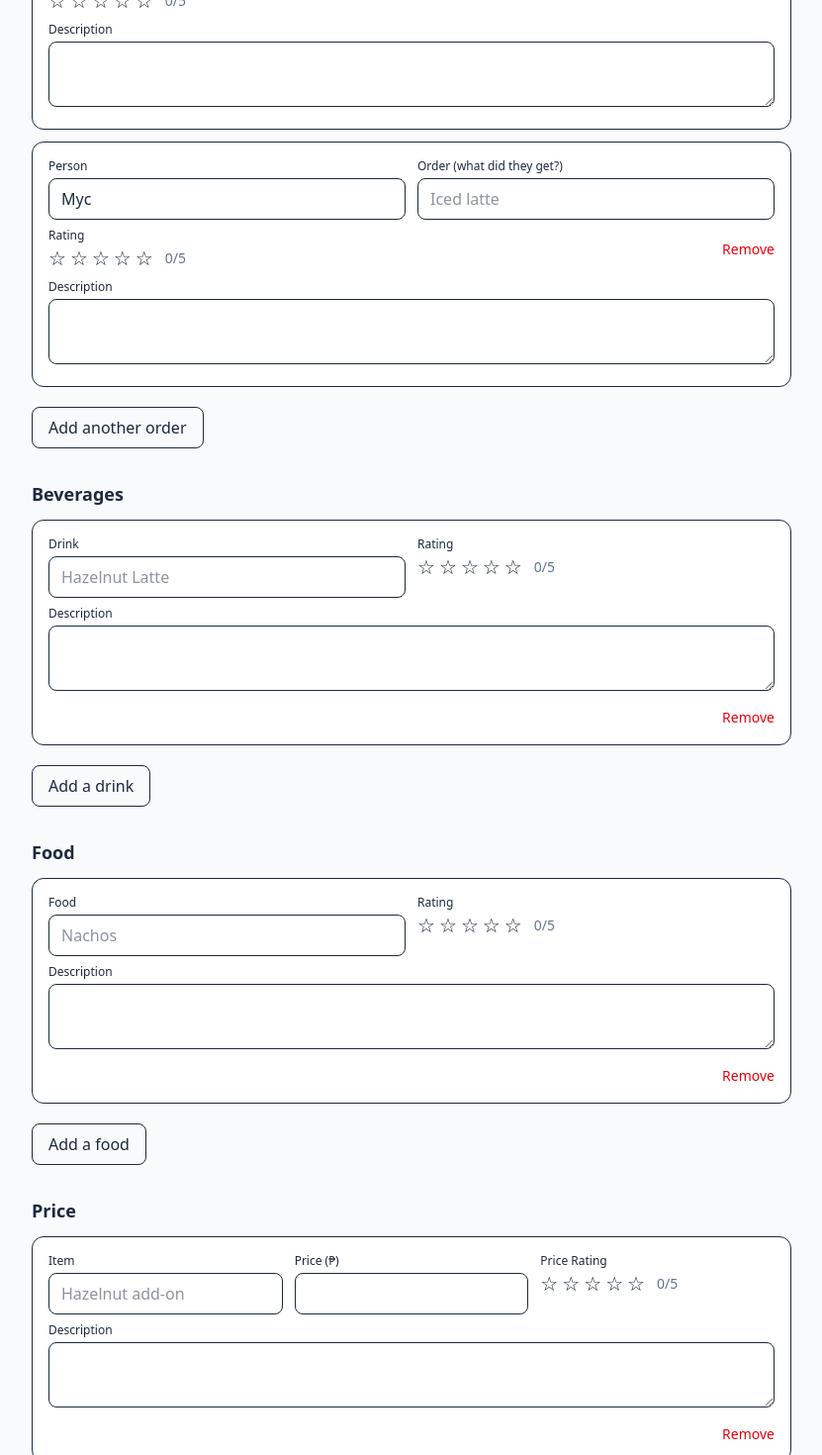
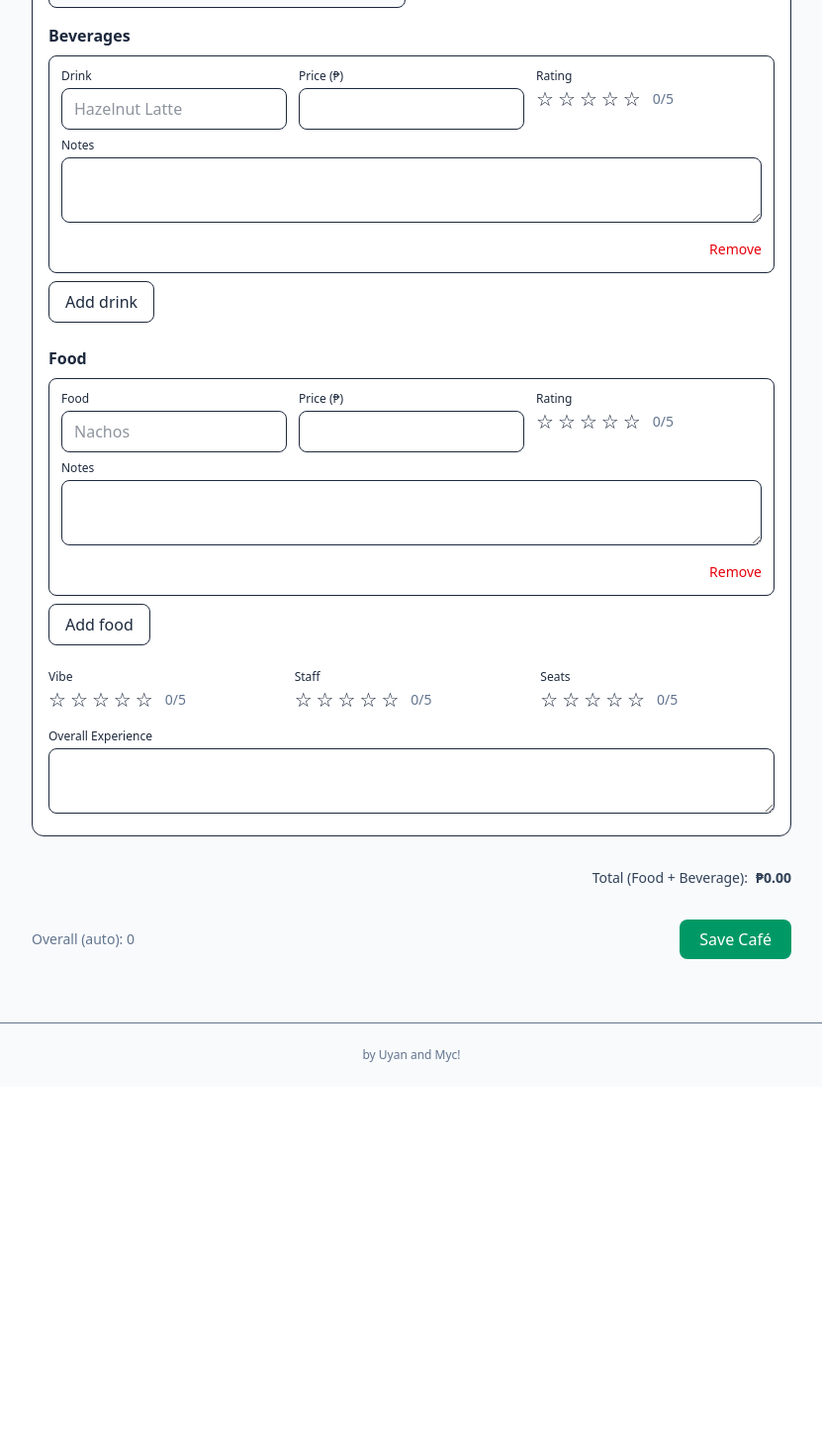
Before and after one commit to Uyaaan/Bean-There, a React (Vite) app: page /cafes/new in a window 1280 px wide. Shown: the part 700-2170 px from the top of the page at 99% size, without its empty margins (224-1055 px from the left). After the commit the page ends 1798 px from the top, so only its background shows below. Built offline with nearby package versions, Linux system fonts and the light colour scheme.

Commit message:
Add new Cafe page: Finished for now

```diff
--- a/src/pages/CafeNew.jsx
+++ b/src/pages/CafeNew.jsx
@@ -1,5 +1,5 @@
 import { useState } from "react";
-import { useNavigate } from "react-router-dom";
+import { useNavigate, useSearchParams } from "react-router-dom";
 
 // Inline localStorage helpers so this page works even without separate utils
 const DB_KEY = "bean-there/db";
@@ -45,6 +45,12 @@ function RatingStars({ value = 0, onChange, max = 5, size = "text-xl" }) {
 
 export default function CafeNew() {
   const nav = useNavigate();
+  const [searchParams] = useSearchParams();
+
+  // Determine who is adding from query param
+  const byParam = (searchParams.get("by") || "uyan").toLowerCase();
+  const initialBy = byParam === "myc" ? "Myc" : "Uyan";
+  const [createdBy, setCreatedBy] = useState(initialBy);
 
   // Basic fields
   const [name, setName] = useState("");
@@ -62,30 +68,56 @@ export default function CafeNew() {
   ];
   const [features, setFeatures] = useState([]);
   const toggleFeature = (f) =>
-    setFeatures((prev) =>
-      prev.includes(f) ? prev.filter((x) => x !== f) : [...prev, f]
-    );
+    setFeatures((prev) => (prev.includes(f) ? prev.filter((x) => x !== f) : [...prev, f]));
 
-  // Item-level ratings
-  const [orders, setOrders] = useState([
-    { person: "Uyan", item: "", rating: 0, notes: "" },
-    { person: "Myc", item: "", rating: 0, notes: "" },
-  ]);
-  const [beverages, setBeverages] = useState([
-    { name: "", rating: 0, notes: "" },
-  ]);
-  const [foods, setFoods] = useState([{ name: "", rating: 0, notes: "" }]);
-  const [prices, setPrices] = useState([
-    { name: "", price: "", valueRating: 0, notes: "" },
-  ]);
+  // Single order tied to creator (no quick-note/price; just overall rating + notes)
+  const [order, setOrder] = useState({ person: initialBy, rating: 0, notes: "" });
 
-  // Row helpers
-  const addRow = (setter, emptyRow) =>
-    setter((prev) => [...prev, emptyRow]);
-  const removeRow = (setter, idx) =>
-    setter((prev) => prev.filter((_, i) => i !== idx));
+  // MULTIPLE drinks & foods
+  const [beverages, setBeverages] = useState([{ name: "", price: "", rating: 0, notes: "" }]);
+  const [foods, setFoods] = useState([{ name: "", price: "", rating: 0, notes: "" }]);
+
+  // Extra ambience ratings
+  const [vibe, setVibe] = useState(0);
+  const [staff, setStaff] = useState(0);
+  const [seats, setSeats] = useState(0);
+
+  // Helpers for dynamic rows
+  const addRow = (setter, emptyRow) => setter((prev) => [...prev, emptyRow]);
+  const removeRow = (setter, idx) => setter((prev) => prev.filter((_, i) => i !== idx));
   const updateRow = (setter, idx, key, val) =>
     setter((prev) => prev.map((row, i) => (i === idx ? { ...row, [key]: val } : row)));
+
+  // Computed helpers
+  const toNumber = (v) => (v === "" || v == null ? 0 : Number(v));
+  const formatPHP = (n) => new Intl.NumberFormat("en-PH", { style: "currency", currency: "PHP" }).format(n || 0);
+  const foodBeverageTotal =
+    beverages.reduce((sum, b) => sum + toNumber(b.price), 0) +
+    foods.reduce((sum, f) => sum + toNumber(f.price), 0);
+
+  const sanitizeNamePriceRating = (arr) =>
+    arr
+      .filter((x) => x.name?.trim() || toNumber(x.price) || x.rating > 0 || x.notes?.trim())
+      .map((x) => ({
+        name: (x.name || "").trim(),
+        price: toNumber(x.price),
+        rating: x.rating || 0,
+        notes: (x.notes || "").trim(),
+      }));
+
+  function calcOverall() {
+    const nums = [
+      order.rating,
+      ...beverages.map((b) => b.rating).filter(Boolean),
+      ...foods.map((f) => f.rating).filter(Boolean),
+      vibe,
+      staff,
+      seats,
+    ].filter(Boolean);
+    if (!nums.length) return 0;
+    const avg = nums.reduce((a, b) => a + b, 0) / nums.length;
+    return Math.round(avg * 10) / 10;
+  }
 
   // Save handler
   const handleSave = (e) => {
@@ -93,69 +125,57 @@ export default function CafeNew() {
     if (!name.trim()) return alert("Café name is required");
 
     const now = new Date().toISOString();
+
     const cafe = {
       id: generateId("cf"),
       name: name.trim(),
       location: location.trim(),
       description: description.trim(),
       features,
-      rating: { overall: calcOverall() },
-      orders: sanitizeOrders(orders),
-      beverages: sanitizeNameRating(beverages),
-      foods: sanitizeNameRating(foods),
-      prices: sanitizePrices(prices),
+      rating: { overall: calcOverall(), vibe, staff, seats },
+      orders: [
+        {
+          person: order.person,
+          rating: order.rating || 0,
+          notes: (order.notes || "").trim(),
+        },
+      ],
+      beverages: sanitizeNamePriceRating(beverages),
+      foods: sanitizeNamePriceRating(foods),
       images: [],
       links: [],
       createdAt: now,
       updatedAt: now,
-      createdBy: "you",
+      createdBy,
     };
 
     upsertCafe(cafe);
     nav("/cafes");
   };
 
-  // Helpers for overall rating + cleanup
-  function calcOverall() {
-    const nums = [
-      ...orders.map((o) => o.rating).filter(Boolean),
-      ...beverages.map((b) => b.rating).filter(Boolean),
-      ...foods.map((f) => f.rating).filter(Boolean),
-      ...prices.map((p) => p.valueRating).filter(Boolean),
-    ];
-    if (!nums.length) return 0;
-    const avg = nums.reduce((a, b) => a + b, 0) / nums.length;
-    return Math.round(avg * 10) / 10; // 1 decimal place
-  }
-
-  const sanitizeNameRating = (arr) =>
-    arr
-      .filter((x) => x.name?.trim())
-      .map((x) => ({ ...x, name: x.name.trim() }));
-
-  const sanitizeOrders = (arr) =>
-    arr
-      .filter((x) => x.item?.trim() || x.rating > 0)
-      .map((x) => ({
-        person: x.person?.trim() || "Unknown",
-        item: x.item.trim(),
-        rating: x.rating || 0,
-        notes: x.notes?.trim() || "",
-      }));
-
-  const sanitizePrices = (arr) =>
-    arr
-      .filter((x) => x.name?.trim())
-      .map((x) => ({
-        name: x.name.trim(),
-        price: Number(x.price) || 0,
-        valueRating: x.valueRating || 0,
-        notes: x.notes?.trim() || "",
-      }));
-
   return (
     <section className="max-w-3xl mx-auto">
-      <h2 className="text-2xl font-bold mb-4">Add a Café</h2>
+      <h2 className="text-2xl font-bold mb-2">Add a Café</h2>
+
+      {/* Adding as toggle */}
+      <div className="mb-4 flex items-center gap-2">
+        <span className="text-sm text-slate-600">Adding as:</span>
+        {["Uyan", "Myc"].map((p) => (
+          <button
+            key={p}
+            type="button"
+            onClick={() => {
+              setCreatedBy(p);
+              setOrder((prev) => ({ ...prev, person: p }));
+            }}
+            className={`rounded-lg border px-3 py-1.5 ${
+              createdBy === p ? "bg-emerald-600 text-white" : "hover:bg-slate-50"
+            }`}
+          >
+            {p}
+          </button>
+        ))}
+      </div>
 
       <form onSubmit={handleSave} className="space-y-8">
         {/* Basics */}
@@ -212,70 +232,31 @@ export default function CafeNew() {
           </div>
         </fieldset>
 
-        {/* Orders (per person) */}
-        <Section title="RATINGS – Orders">
-          {orders.map((o, i) => (
-            <Card key={i}>
+        {/* Single combined order card */}
+        <Section title={`Order for ${createdBy}`}>
+          <Card>
             <div className="grid sm:grid-cols-2 gap-3">
               <div>
                 <label className="block text-xs font-medium mb-1">Person</label>
                 <input
-                    className="w-full rounded-lg border px-3 py-2"
-                    value={o.person}
-                    onChange={(e) => updateRow(setOrders, i, "person", e.target.value)}
+                  className="w-full rounded-lg border px-3 py-2 bg-slate-50"
+                  value={order.person}
+                  readOnly
                 />
               </div>
               <div>
-                  <label className="block text-xs font-medium mb-1">Order (what did they get?)</label>
-                  <input
-                    className="w-full rounded-lg border px-3 py-2"
-                    placeholder="Iced latte"
-                    value={o.item}
-                    onChange={(e) => updateRow(setOrders, i, "item", e.target.value)}
-                  />
+                <label className="block text-xs font-medium mb-1">Overall Rating</label>
+                <RatingStars value={order.rating} onChange={(n) => setOrder((prev) => ({ ...prev, rating: n }))} />
               </div>
             </div>
-              <div className="flex items-center justify-between mt-2">
-                <div>
-                  <span className="block text-xs font-medium mb-1">Rating</span>
-                  <RatingStars
-                    value={o.rating}
-                    onChange={(n) => updateRow(setOrders, i, "rating", n)}
-                  />
-                </div>
-                <button
-                  type="button"
-                  onClick={() => removeRow(setOrders, i)}
-                  className="text-sm text-red-600 hover:underline"
-                >
-                  Remove
-                </button>
-              </div>
-              <div className="mt-2">
-                <label className="block text-xs font-medium mb-1">Description</label>
-                <textarea
-                  className="w-full rounded-lg border px-3 py-2"
-                  rows={2}
-                  value={o.notes}
-                  onChange={(e) => updateRow(setOrders, i, "notes", e.target.value)}
-                />
-              </div>
-            </Card>
-          ))}
-          <AddButton
-            onClick={() =>
-              addRow(setOrders, { person: "", item: "", rating: 0, notes: "" })
-            }
-          >
-            Add another order
-          </AddButton>
-        </Section>
 
-        {/* Beverages */}
-        <Section title="Beverages">
+            {/* Beverages (multiple) */}
+            <div className="mt-4">
+              <h4 className="font-semibold mb-2">Beverages</h4>
+              <div className="space-y-3">
                 {beverages.map((b, i) => (
-            <Card key={i}>
-              <div className="grid sm:grid-cols-2 gap-3">
+                  <div key={i} className="rounded-lg border p-3">
+                    <div className="grid sm:grid-cols-3 gap-3">
                       <div>
                         <label className="block text-xs font-medium mb-1">Drink</label>
                         <input
@@ -286,15 +267,22 @@ export default function CafeNew() {
                         />
                       </div>
                       <div>
+                        <label className="block text-xs font-medium mb-1">Price (₱)</label>
+                        <input
+                          type="number"
+                          min="0"
+                          className="w-full rounded-lg border px-3 py-2"
+                          value={b.price}
+                          onChange={(e) => updateRow(setBeverages, i, "price", e.target.value)}
+                        />
+                      </div>
+                      <div>
                         <label className="block text-xs font-medium mb-1">Rating</label>
-                  <RatingStars
-                    value={b.rating}
-                    onChange={(n) => updateRow(setBeverages, i, "rating", n)}
-                  />
+                        <RatingStars value={b.rating} onChange={(n) => updateRow(setBeverages, i, "rating", n)} />
                       </div>
                     </div>
                     <div className="mt-2">
-                <label className="block text-xs font-medium mb-1">Description</label>
+                      <label className="block text-xs font-medium mb-1">Notes</label>
                       <textarea
                         className="w-full rounded-lg border px-3 py-2"
                         rows={2}
@@ -303,28 +291,21 @@ export default function CafeNew() {
                       />
                     </div>
                     <div className="mt-2 text-right">
-                <button
-                  type="button"
-                  onClick={() => removeRow(setBeverages, i)}
-                  className="text-sm text-red-600 hover:underline"
-                >
-                  Remove
-                </button>
+                      <button type="button" onClick={() => removeRow(setBeverages, i)} className="text-sm text-red-600 hover:underline">Remove</button>
                     </div>
-            </Card>
+                  </div>
                 ))}
-          <AddButton
-            onClick={() => addRow(setBeverages, { name: "", rating: 0, notes: "" })}
-          >
-            Add a drink
-          </AddButton>
-        </Section>
+              </div>
+              <button type="button" onClick={() => addRow(setBeverages, { name: "", price: "", rating: 0, notes: "" })} className="mt-2 rounded-lg border px-4 py-2 hover:bg-slate-50">Add drink</button>
+            </div>
 
-        {/* Foods */}
-        <Section title="Food">
+            {/* Foods (multiple) */}
+            <div className="mt-6">
+              <h4 className="font-semibold mb-2">Food</h4>
+              <div className="space-y-3">
                 {foods.map((f, i) => (
-            <Card key={i}>
-              <div className="grid sm:grid-cols-2 gap-3">
+                  <div key={i} className="rounded-lg border p-3">
+                    <div className="grid sm:grid-cols-3 gap-3">
                       <div>
                         <label className="block text-xs font-medium mb-1">Food</label>
                         <input
@@ -335,15 +316,22 @@ export default function CafeNew() {
                         />
                       </div>
                       <div>
+                        <label className="block text-xs font-medium mb-1">Price (₱)</label>
+                        <input
+                          type="number"
+                          min="0"
+                          className="w-full rounded-lg border px-3 py-2"
+                          value={f.price}
+                          onChange={(e) => updateRow(setFoods, i, "price", e.target.value)}
+                        />
+                      </div>
+                      <div>
                         <label className="block text-xs font-medium mb-1">Rating</label>
-                  <RatingStars
-                    value={f.rating}
-                    onChange={(n) => updateRow(setFoods, i, "rating", n)}
-                  />
+                        <RatingStars value={f.rating} onChange={(n) => updateRow(setFoods, i, "rating", n)} />
                       </div>
                     </div>
                     <div className="mt-2">
-                <label className="block text-xs font-medium mb-1">Description</label>
+                      <label className="block text-xs font-medium mb-1">Notes</label>
                       <textarea
                         className="w-full rounded-lg border px-3 py-2"
                         rows={2}
@@ -352,83 +340,48 @@ export default function CafeNew() {
                       />
                     </div>
                     <div className="mt-2 text-right">
-                <button
-                  type="button"
-                  onClick={() => removeRow(setFoods, i)}
-                  className="text-sm text-red-600 hover:underline"
-                >
-                  Remove
-                </button>
+                      <button type="button" onClick={() => removeRow(setFoods, i)} className="text-sm text-red-600 hover:underline">Remove</button>
                     </div>
-            </Card>
+                  </div>
                 ))}
-          <AddButton
-            onClick={() => addRow(setFoods, { name: "", rating: 0, notes: "" })}
-          >
-            Add a food
-          </AddButton>
-        </Section>
+              </div>
+              <button type="button" onClick={() => addRow(setFoods, { name: "", price: "", rating: 0, notes: "" })} className="mt-2 rounded-lg border px-4 py-2 hover:bg-slate-50">Add food</button>
+            </div>
 
-        {/* Prices */}
-        <Section title="Price">
-          {prices.map((p, i) => (
-            <Card key={i}>
-              <div className="grid sm:grid-cols-3 gap-3">
+            {/* Ambience ratings */}
+            <div className="mt-6 grid sm:grid-cols-3 gap-3">
               <div>
-                  <label className="block text-xs font-medium mb-1">Item</label>
-                  <input
-                    className="w-full rounded-lg border px-3 py-2"
-                    placeholder="Hazelnut add-on"
-                    value={p.name}
-                    onChange={(e) => updateRow(setPrices, i, "name", e.target.value)}
-                  />
+                <label className="block text-xs font-medium mb-1">Vibe</label>
+                <RatingStars value={vibe} onChange={setVibe} />
               </div>
               <div>
-                  <label className="block text-xs font-medium mb-1">Price (₱)</label>
-                  <input
-                    type="number"
-                    min="0"
-                    className="w-full rounded-lg border px-3 py-2"
-                    value={p.price}
-                    onChange={(e) => updateRow(setPrices, i, "price", e.target.value)}
-                  />
+                <label className="block text-xs font-medium mb-1">Staff</label>
+                <RatingStars value={staff} onChange={setStaff} />
               </div>
               <div>
-                  <label className="block text-xs font-medium mb-1">Price Rating</label>
-                  <RatingStars
-                    value={p.valueRating}
-                    onChange={(n) => updateRow(setPrices, i, "valueRating", n)}
-                  />
+                <label className="block text-xs font-medium mb-1">Seats</label>
+                <RatingStars value={seats} onChange={setSeats} />
               </div>
             </div>
-              <div className="mt-2">
-                <label className="block text-xs font-medium mb-1">Description</label>
+
+            {/* Order notes */}
+            <div className="mt-4">
+              <label className="block text-xs font-medium mb-1">Overall Experience</label>
               <textarea
                 className="w-full rounded-lg border px-3 py-2"
                 rows={2}
-                  value={p.notes}
-                  onChange={(e) => updateRow(setPrices, i, "notes", e.target.value)}
+                value={order.notes}
+                onChange={(e) => setOrder((prev) => ({ ...prev, notes: e.target.value }))}
               />
             </div>
-              <div className="mt-2 text-right">
-                <button
-                  type="button"
-                  onClick={() => removeRow(setPrices, i)}
-                  className="text-sm text-red-600 hover:underline"
-                >
-                  Remove
-                </button>
+          </Card>
+        </Section>
+
+        {/* Totals */}
+        <div className="flex items-center justify-end text-sm text-slate-700">
+          <span className="mr-2">Total (Food + Beverage):</span>
+          <strong>{formatPHP(foodBeverageTotal)}</strong>
         </div>
-            </Card>
-          ))}
-          <AddButton
-            onClick={() =>
-              addRow(setPrices, { name: "", price: "", valueRating: 0, notes: "" })
-            }
-          >
-            Add a price item
-          </AddButton>
-        </Section>
 
         {/* Save */}
         <div className="flex items-center justify-between">
@@ -454,15 +407,3 @@ function Section({ title, children }) {
 function Card({ children }) {
   return <div className="rounded-xl border bg-white p-4">{children}</div>;
 }
-
-function AddButton({ onClick, children }) {
-  return (
-    <button
-      type="button"
-      onClick={onClick}
-      className="mt-2 rounded-lg border px-4 py-2 hover:bg-slate-50"
-    >
-      {children}
-    </button>
-  );
-}
```
Lines whose indentation alone changed are shown as unchanged.
